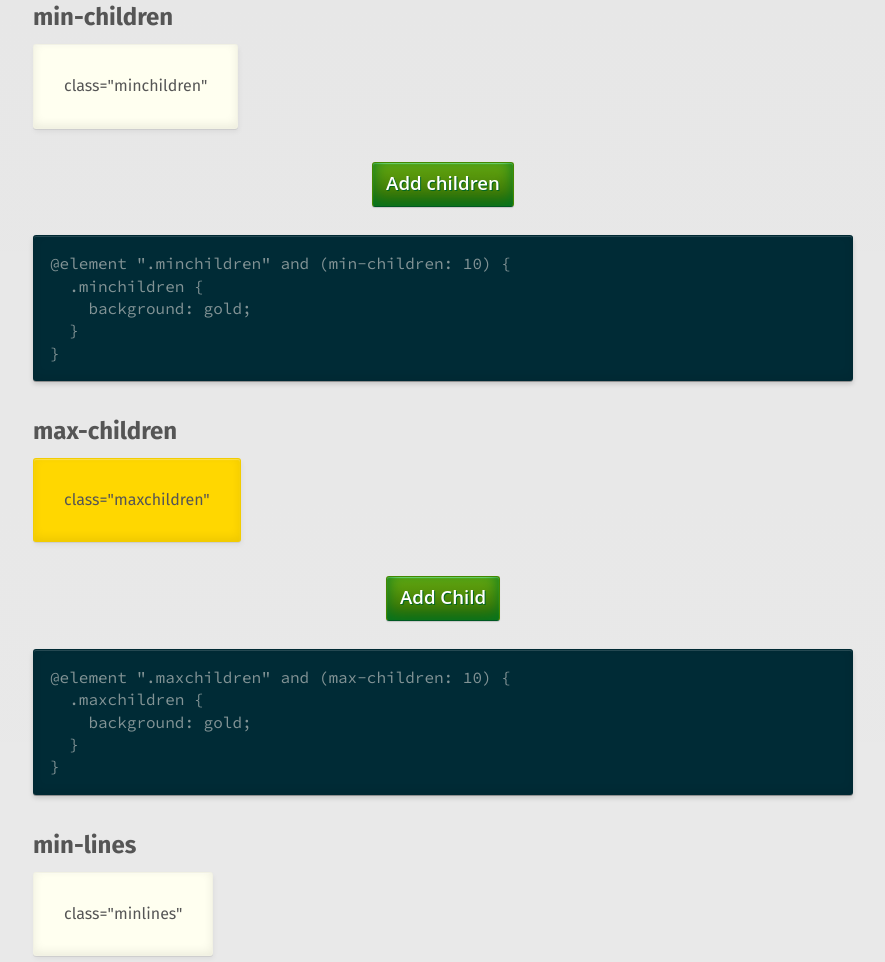
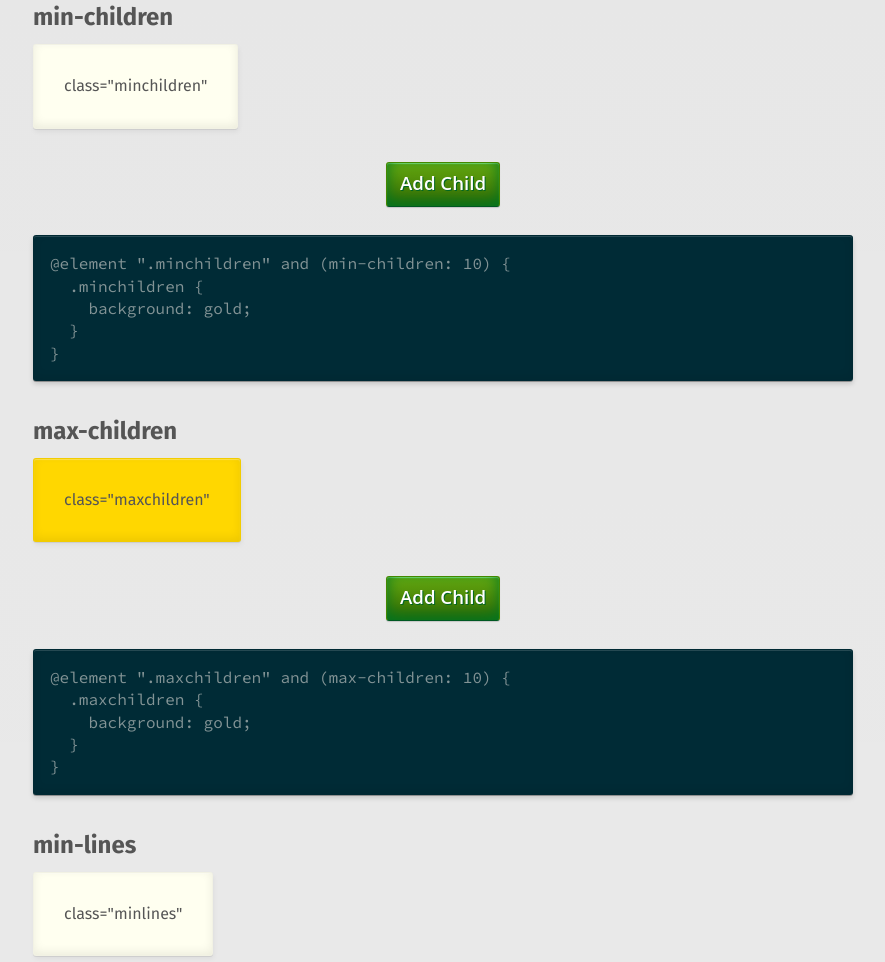
Before and after one commit to eqcss/eqcss, a plain HTML site: page index.html in a window 1280 px wide. Shown: the part 6877-7839 px from the top of the page, without its empty margins (197-1082 px from the left). Drawn offline with nearby package versions, Linux system fonts and the light colour scheme.

Commit message:
Update index.html

```diff
--- a/index.html
+++ b/index.html
@@ -482,7 +482,7 @@
     <article id=min-children>
       <h4>min-children</h4>
       <div class="minchildren">class="minchildren"<br></div>
-      <button data-button=green onclick="document.querySelector('.minchildren').innerHTML += '<img src=//www.placehold.it/30>'">Add children</button>
+      <button data-button=green onclick="document.querySelector('.minchildren').innerHTML += '<img src=//www.placehold.it/30>'">Add Child</button>
 <script type="text/eqcss">@element ".minchildren" and (min-children: 10) {
   .minchildren {
     background: gold;
```
